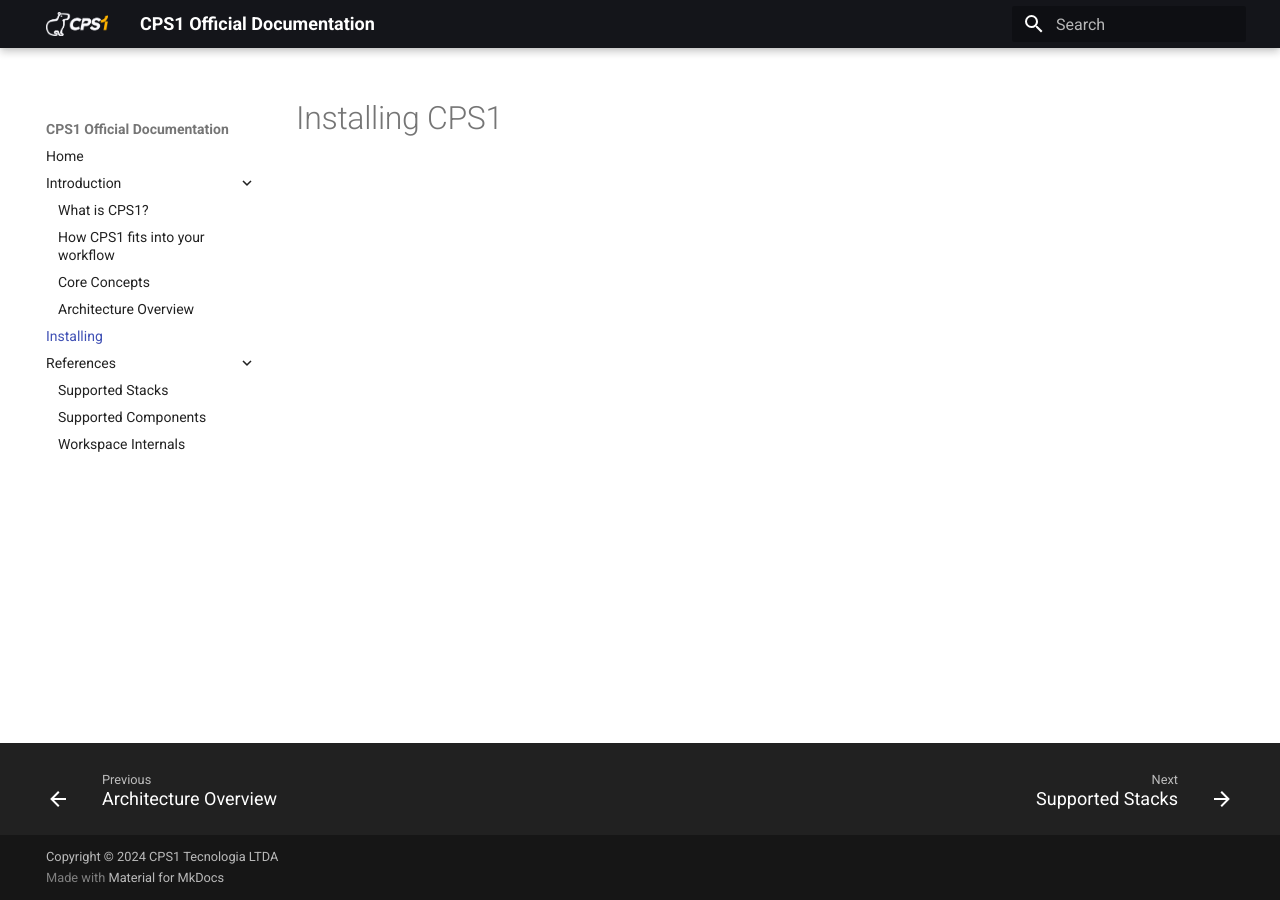
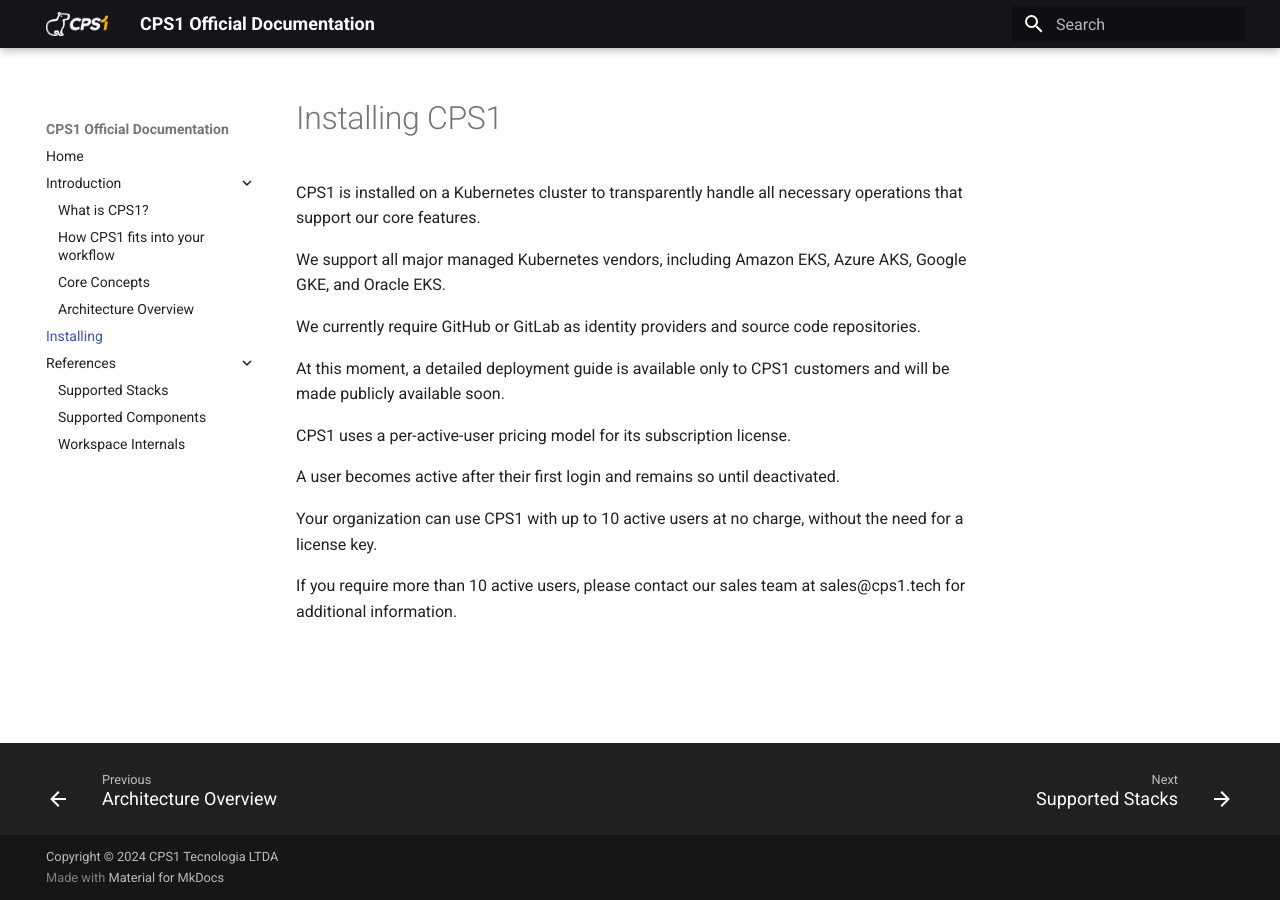
Before and after one commit to cps-1/docs, an MkDocs documentation site: the page built from docs/installing.md, in a window 1280 px wide. Built offline with MkDocs 1.6.1 and Material for MkDocs 9.7.7, drawn with Linux system fonts in a browser that asks for light colours.

Commit message:
feat: initial Installing page

```diff
--- a/docs/installing.md
+++ b/docs/installing.md
@@ -1 +1,17 @@
 # Installing CPS1
+
+CPS1 is installed on a Kubernetes cluster to transparently handle all necessary operations that support our core features.
+
+We support all major managed Kubernetes vendors, including Amazon EKS, Azure AKS, Google GKE, and Oracle EKS.
+
+We currently require GitHub or GitLab as identity providers and source code repositories.
+
+At this moment, a detailed deployment guide is available only to CPS1 customers and will be made publicly available soon.
+
+CPS1 uses a per-active-user pricing model for its subscription license.
+
+A user becomes active after their first login and remains so until deactivated.
+
+Your organization can use CPS1 with up to 10 active users at no charge, without the need for a license key.
+
+If you require more than 10 active users, please contact our sales team at sales@cps1.tech for additional information.
```
